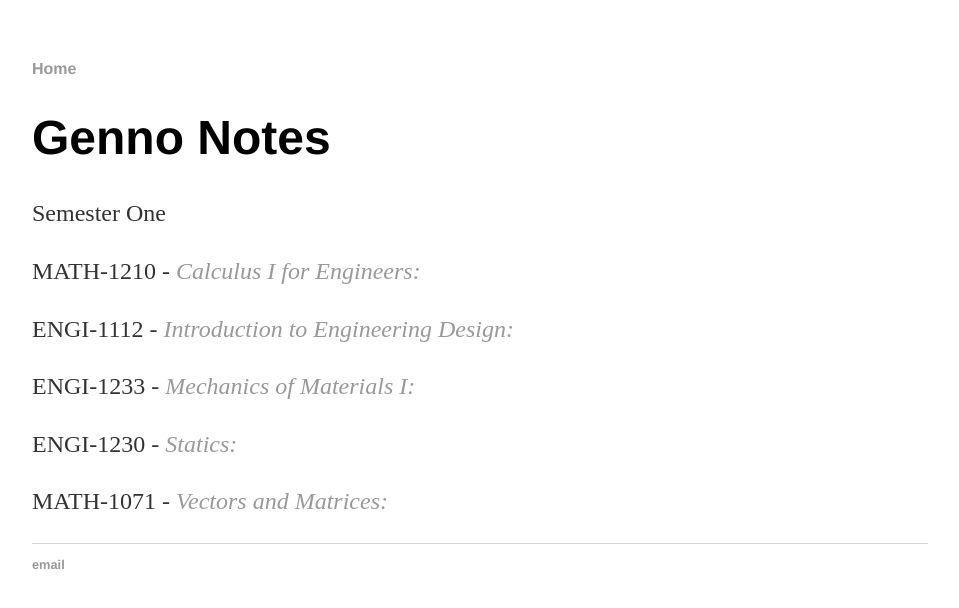
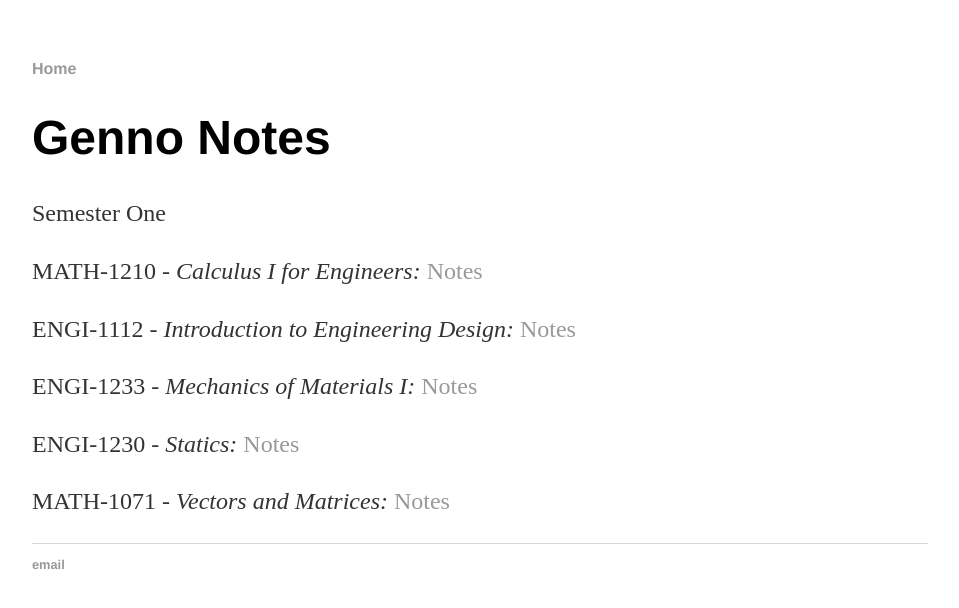
Before and after one commit to GenNotes/GenNotes.github.io, a Jekyll site: the page built from index.html, in a window 1280 px wide. Shown: the top 608 px of the page, without its empty margins (160-1119 px from the left). Built offline with Jekyll 4.4.1, drawn with Linux system fonts in a browser that asks for light colours.

Commit message:
Update index.html

```diff
--- a/index.html
+++ b/index.html
@@ -6,10 +6,10 @@
 	<h1>Genno Notes</h1>
 
 	<p>Semester One</p>
-	<p>MATH-1210 - <a href="/MATH-1210"> <em> Calculus I for Engineers: </em> </a></p>
-	<p>ENGI-1112 - <a href="/ENGI-1112"> <em> Introduction to Engineering Design: </em> </a></p>
-	<p>ENGI-1233 - <a href="/ENGI-1233"> <em> Mechanics of Materials I: </em> </a></p>
-	<p>ENGI-1230 - <a href="/ENGI-1230"> <em> Statics: </em> </a></p>
-	<p>MATH-1071 - <a href="/MATH-1071"> <em> Vectors and Matrices: </em> </a></p>
+	<p>MATH-1210 - <em> Calculus I for Engineers: </em> <a href="/MATH-1210"> Notes </a></p>
+	<p>ENGI-1112 - <em> Introduction to Engineering Design: </em> <a href="/ENGI-1112"> Notes </a></p>
+	<p>ENGI-1233 - <em> Mechanics of Materials I: </em> <a href="/ENGI-1233"> Notes </a></p>
+	<p>ENGI-1230 - <em> Statics: </em> <a href="/ENGI-1230"> Notes </a></p>
+	<p>MATH-1071 - <em> Vectors and Matrices: </em> <a href="/MATH-1071"> Notes </a></p>
 
 </div><!-- /.blurb -->
```
